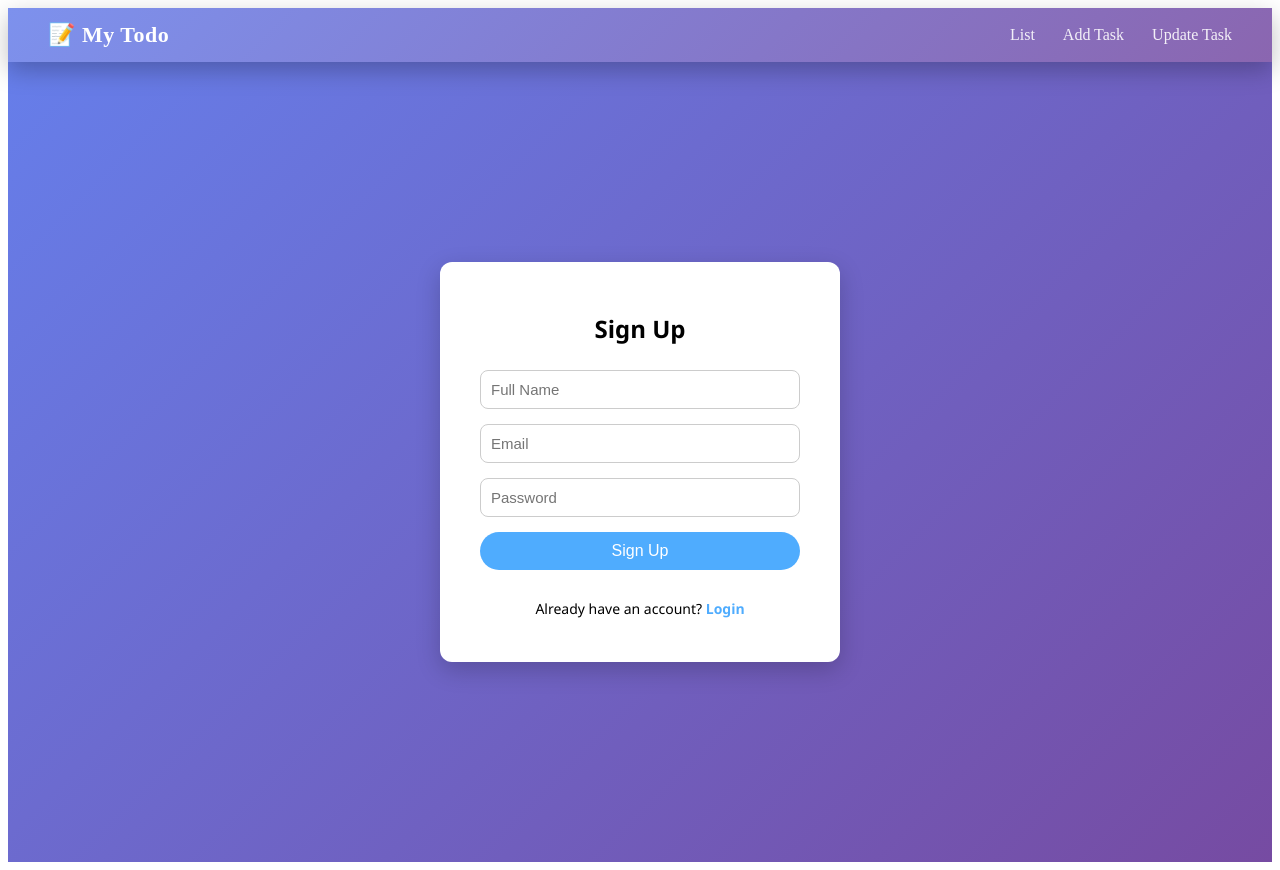
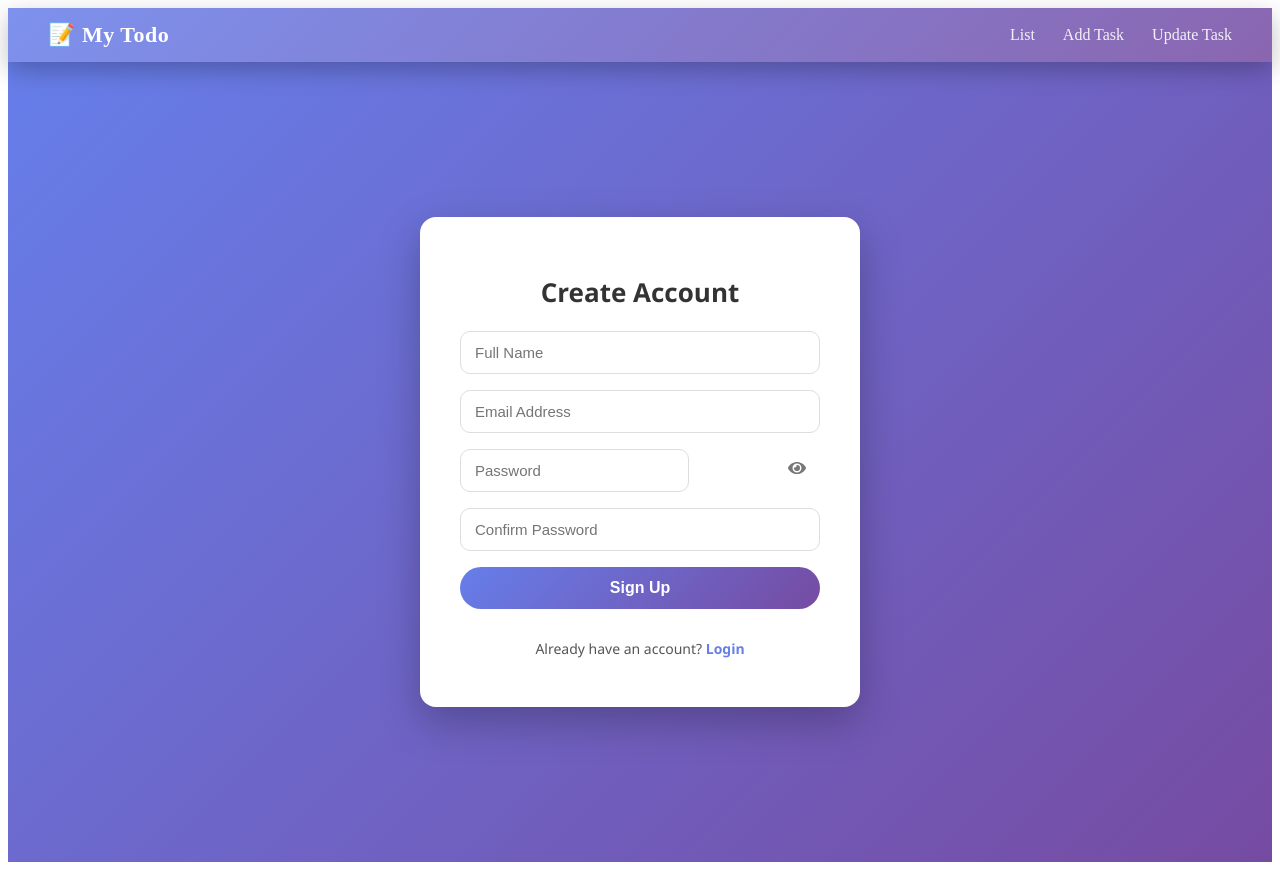
Before and after one commit to hammad-shahid55/My_Todo_React.js_Frontend, a React app: page /signup in a window 1280 px wide. Built offline with nearby package versions, Linux system fonts and the light colour scheme; no server answers; the HTML template or start-up script is replaced by a standard one.

Commit message:
Add framer-motion, react-icons, and react-toastify dependencies; refactor Signup component to enhance form handling, password strength checking, and animations.

```diff
--- a/package.json
+++ b/package.json
@@ -10,9 +10,12 @@
     "preview": "vite preview"
   },
   "dependencies": {
+    "framer-motion": "^12.26.2",
     "react": "^19.2.0",
     "react-dom": "^19.2.0",
-    "react-router-dom": "^7.12.0"
+    "react-icons": "^5.5.0",
+    "react-router-dom": "^7.12.0",
+    "react-toastify": "^11.0.5"
   },
   "devDependencies": {
     "@eslint/js": "^9.39.1",
--- a/src/App.jsx
+++ b/src/App.jsx
@@ -1,4 +1,7 @@
 import { Routes, Route, Navigate } from "react-router-dom";
+import { ToastContainer } from "react-toastify";
+import "react-toastify/dist/ReactToastify.css";
+
 import NavBar from "./components/NavBar";
 import AddTask from "./components/AddTask";
 import UpdateTask from "./components/UpdateTask";
@@ -6,23 +9,76 @@ import List from "./components/List";
 import Login from "./components/Login";
 import Signup from "./components/Signup";
 
+
+const PrivateRoute = ({ children }) => {
+  const token = localStorage.getItem("token");
+  return token ? children : <Navigate to="/login" replace />;
+};
+
+const AuthRoute = ({ children }) => {
+  const token = localStorage.getItem("token");
+  return token ? <Navigate to="/tasks" replace /> : children;
+};
+
 function App() {
   return (
     <>
       <NavBar />
+      <ToastContainer position="top-right" autoClose={3000} />
 
       <Routes>
-        {/* Default "/" redirects to login */}
-        <Route path="/" element={<Navigate to="/login" />} />
+        {/* Default */}
+        <Route path="/" element={<Navigate to="/login" replace />} />
 
-        {/* Auth routes */}
-        <Route path="/login" element={<Login />} />
-        <Route path="/signup" element={<Signup />} />
+        {/* Auth */}
+        <Route
+          path="/login"
+          element={
+            <AuthRoute>
+              <Login />
+            </AuthRoute>
+          }
+        />
 
-        {/* Task routes */}
-        <Route path="/tasks" element={<List />} />
-        <Route path="/add" element={<AddTask />} />
-        <Route path="/update/:id" element={<UpdateTask />} />
+        <Route
+          path="/signup"
+          element={
+            <AuthRoute>
+              <Signup />
+            </AuthRoute>
+          }
+        />
+
+        {/* Protected Task Routes */}
+        <Route
+          path="/tasks"
+          element={
+            <PrivateRoute>
+              <List />
+            </PrivateRoute>
+          }
+        />
+
+        <Route
+          path="/add"
+          element={
+            <PrivateRoute>
+              <AddTask />
+            </PrivateRoute>
+          }
+        />
+
+        <Route
+          path="/update/:id"
+          element={
+            <PrivateRoute>
+              <UpdateTask />
+            </PrivateRoute>
+          }
+        />
+
+        {/* Fallback */}
+        <Route path="*" element={<Navigate to="/" replace />} />
       </Routes>
     </>
   );
--- a/src/components/Signup.jsx
+++ b/src/components/Signup.jsx
@@ -1,41 +1,70 @@
 import { useState } from "react";
 import { useNavigate, Link } from "react-router-dom";
 import { request } from "../api";
+import { FaEye, FaEyeSlash } from "react-icons/fa";
+import { toast } from "react-toastify";
+import { motion } from "framer-motion";
+import "react-toastify/dist/ReactToastify.css";
 import "./style/Auth.css";
 
 const Signup = () => {
-  const [name, setName] = useState("");
-  const [email, setEmail] = useState("");
-  const [password, setPassword] = useState("");
+  const navigate = useNavigate();
+
+  const [form, setForm] = useState({
+    fullName: "",
+    email: "",
+    password: "",
+    confirmPassword: "",
+  });
+
+  const [showPassword, setShowPassword] = useState(false);
+  const [strength, setStrength] = useState("");
   const [loading, setLoading] = useState(false);
-  const [error, setError] = useState("");
 
-  const navigate = useNavigate();
+  const checkStrength = (password) => {
+    if (password.length < 6) return "weak";
+    if (/[A-Z]/.test(password) && /[0-9]/.test(password) && /[^A-Za-z0-9]/.test(password)) return "strong";
+    return "medium";
+  };
+
+  const handleChange = (e) => {
+    const { name, value } = e.target;
+    setForm({ ...form, [name]: value });
+
+    if (name === "password") {
+      setStrength(checkStrength(value));
+    }
+  };
 
   const handleSignup = async (e) => {
     e.preventDefault();
-    setError("");
+
+    if (!form.fullName || !form.email || !form.password)
+      return toast.error("All fields are required");
+
+    if (form.password !== form.confirmPassword)
+      return toast.error("Passwords do not match");
+
     setLoading(true);
 
     try {
       const data = await request("/signup", {
         method: "POST",
         body: {
-          fullName: name,
-          email,
-          password,
+          fullName: form.fullName,
+          email: form.email,
+          password: form.password,
         },
       });
 
-
+      toast.success("Account created successfully!");
       localStorage.setItem("token", data.token);
       localStorage.setItem("userId", data.userId);
       localStorage.setItem("fullName", data.fullName);
 
-
-      navigate("/login");
+      setTimeout(() => navigate("/login"), 1500);
     } catch (err) {
-      setError(err.message || "Signup failed");
+      toast.error(err.message || "Signup failed");
     } finally {
       setLoading(false);
     }
@@ -43,43 +72,66 @@ const Signup = () => {
 
   return (
     <div className="auth-container">
-      <form className="auth-form" onSubmit={handleSignup}>
-        <h2 className="auth-heading">Sign Up</h2>
-
-        {error && <p className="auth-error">{error}</p>}
+      <motion.form
+        className="auth-form"
+        onSubmit={handleSignup}
+        initial={{ opacity: 0, y: 40 }}
+        animate={{ opacity: 1, y: 0 }}
+        transition={{ duration: 0.6 }}
+      >
+        <h2 className="auth-heading">Create Account</h2>
 
         <input
           type="text"
+          name="fullName"
           placeholder="Full Name"
-          value={name}
-          onChange={(e) => setName(e.target.value)}
-          required
+          value={form.fullName}
+          onChange={handleChange}
         />
 
         <input
           type="email"
-          placeholder="Email"
-          value={email}
-          onChange={(e) => setEmail(e.target.value)}
-          required
+          name="email"
+          placeholder="Email Address"
+          value={form.email}
+          onChange={handleChange}
         />
+
+        <div className="password-box">
+          <input
+            type={showPassword ? "text" : "password"}
+            name="password"
+            placeholder="Password"
+            value={form.password}
+            onChange={handleChange}
+          />
+          <span onClick={() => setShowPassword(!showPassword)}>
+            {showPassword ? <FaEyeSlash /> : <FaEye />}
+          </span>
+        </div>
+
+        {form.password && (
+          <div className={`strength ${strength}`}>
+            <span></span><span></span><span></span>
+          </div>
+        )}
 
         <input
           type="password"
-          placeholder="Password"
-          value={password}
-          onChange={(e) => setPassword(e.target.value)}
-          required
+          name="confirmPassword"
+          placeholder="Confirm Password"
+          value={form.confirmPassword}
+          onChange={handleChange}
         />
 
-        <button type="submit" className="auth-button" disabled={loading}>
-          {loading ? "Signing up..." : "Sign Up"}
+        <button disabled={loading} className="auth-button">
+          {loading ? "Creating account..." : "Sign Up"}
         </button>
 
         <p className="auth-text">
           Already have an account? <Link to="/login">Login</Link>
         </p>
-      </form>
+      </motion.form>
     </div>
   );
 };
--- a/src/components/style/Auth.css
+++ b/src/components/style/Auth.css
@@ -9,51 +9,106 @@
 
   .auth-form {
     background: #ffffff;
-    padding: 30px 40px;
-    border-radius: 12px;
-    width: 320px;
-    box-shadow: 0 8px 25px rgba(0, 0, 0, 0.2);
+    padding: 35px 40px;
+    border-radius: 16px;
+    width: 360px;
+    box-shadow: 0 15px 40px rgba(0, 0, 0, 0.25);
     display: flex;
     flex-direction: column;
-    gap: 15px;
+    gap: 16px;
   }
 
   .auth-heading {
     text-align: center;
-    font-size: 24px;
-    font-weight: bold;
-    margin-bottom: 10px;
+    font-size: 26px;
+    font-weight: 700;
+    color: #333;
+    margin-bottom: 5px;
   }
 
   .auth-form input {
-    padding: 10px;
+    padding: 12px 14px;
     font-size: 15px;
-    border-radius: 8px;
-    border: 1px solid #ccc;
+    border-radius: 10px;
+    border: 1px solid #ddd;
+    outline: none;
+    transition: 0.3s;
+  }
+
+  .auth-form input:focus {
+    border-color: #667eea;
+    box-shadow: 0 0 0 2px rgba(102, 126, 234, 0.2);
+  }
+
+  .password-box {
+    position: relative;
+  }
+
+  .password-box span {
+    position: absolute;
+    right: 14px;
+    top: 50%;
+    transform: translateY(-50%);
+    cursor: pointer;
+    color: #777;
+    font-size: 18px;
+  }
+
+  .strength {
+    display: flex;
+    gap: 6px;
+    margin-top: -6px;
+  }
+
+  .strength span {
+    flex: 1;
+    height: 5px;
+    border-radius: 5px;
+    background: #ddd;
+  }
+
+  .strength.weak span:nth-child(1) {
+    background: #ff4d4f;
+  }
+
+  .strength.medium span:nth-child(-n+2) {
+    background: #faad14;
+  }
+
+  .strength.strong span {
+    background: #52c41a;
   }
 
   .auth-button {
-    padding: 10px;
-    border-radius: 25px;
+    padding: 12px;
+    border-radius: 30px;
     border: none;
-    background-color: #4facfe;
+    background: linear-gradient(135deg, #667eea, #764ba2);
     color: white;
     font-size: 16px;
+    font-weight: 600;
     cursor: pointer;
-    transition: all 0.3s ease;
+    transition: 0.3s;
   }
 
   .auth-button:hover {
-    background-color: #00f2fe;
+    transform: translateY(-1px);
+    box-shadow: 0 8px 20px rgba(102, 126, 234, 0.4);
+  }
+
+  .auth-button:disabled {
+    opacity: 0.6;
+    cursor: not-allowed;
   }
 
   .auth-text {
     text-align: center;
     font-size: 14px;
+    color: #555;
   }
 
   .auth-text a {
-    color: #4facfe;
-    font-weight: bold;
+    color: #667eea;
+    font-weight: 600;
     text-decoration: none;
   }
```
Also changed, not shown: 1 other file (tests, documents, lock files or other folders).
